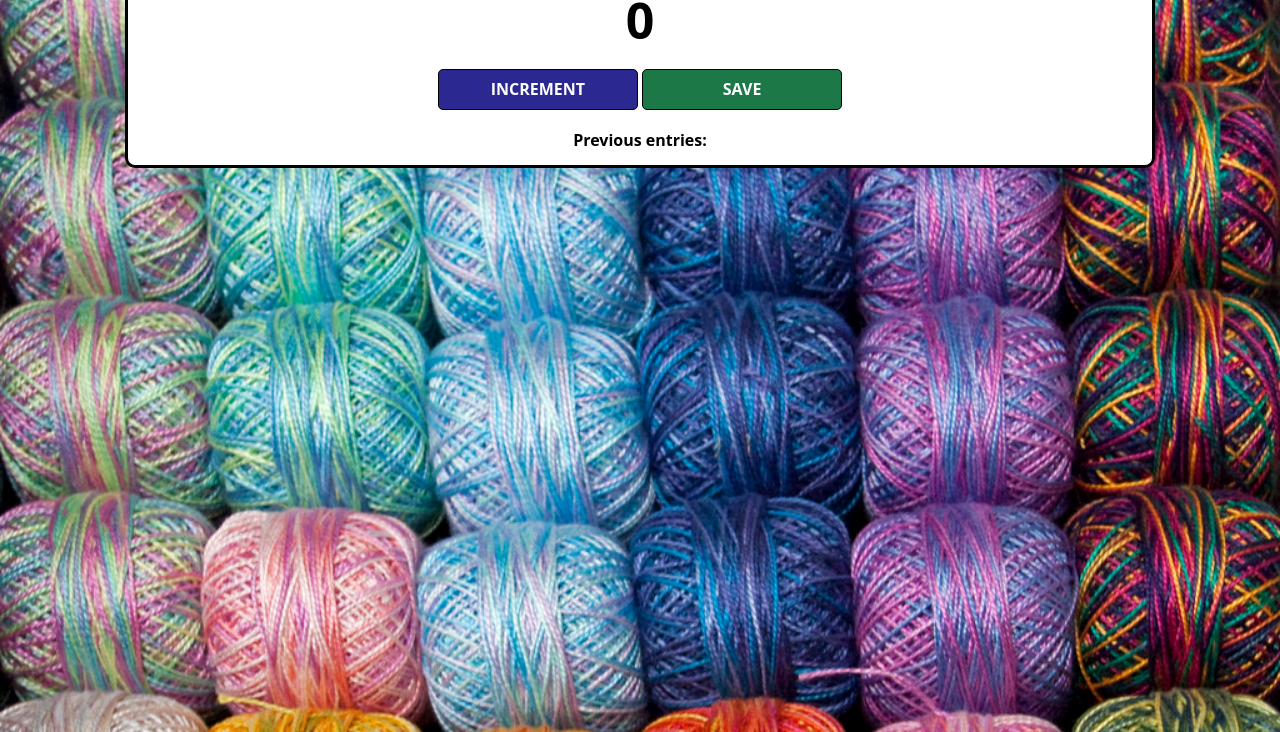
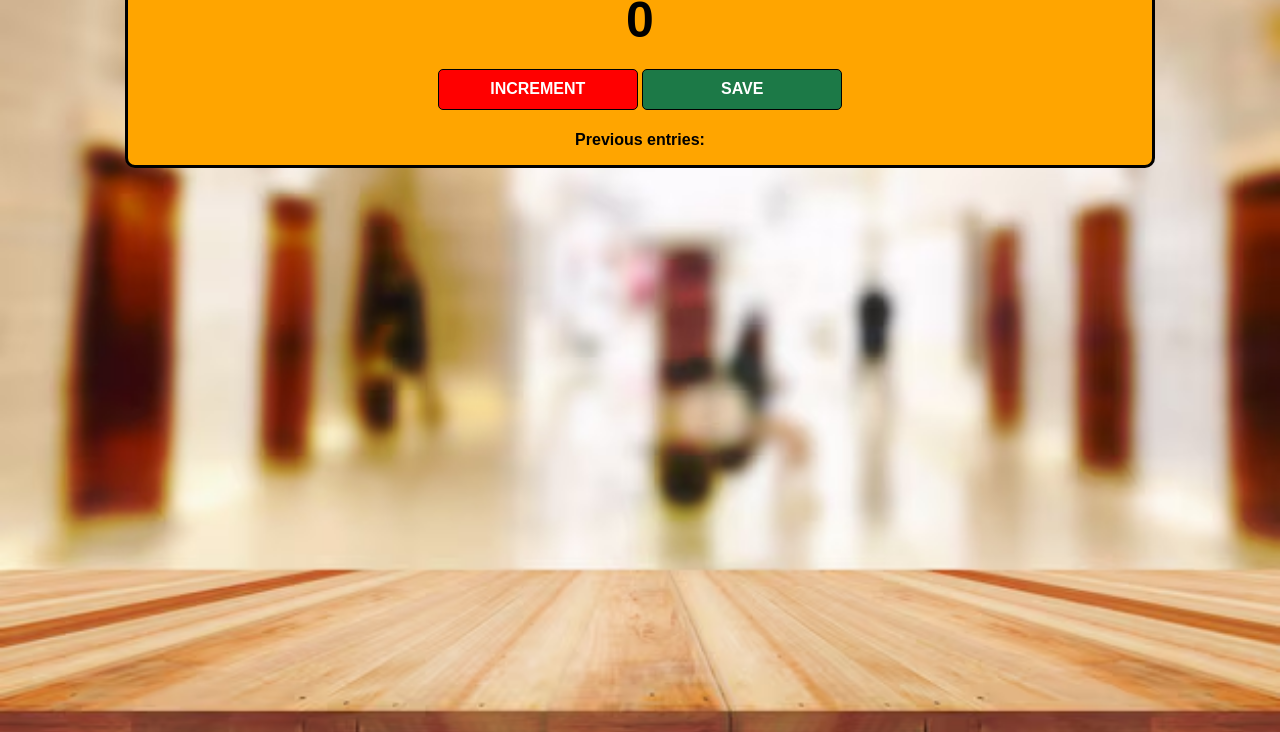
Before and after one commit to Emanah19/Row-Counter, a plain HTML site: page index.html in a window 1280 px wide. Shown: the part 68-800 px from the top of the page. Drawn offline with nearby package versions, Linux system fonts and the light colour scheme.

Commit message:
Update index.css

```diff
--- a/index.css
+++ b/index.css
@@ -1,13 +1,13 @@
 body {
-    background-image: url("yarn.jpeg");
+    background-image: url("counter.avif");
     background-size: cover;
-    font-family: 'Open Sans', 'Helvetica Neue', sans-serif;
+    font-family: sans-serif;
     text-align: center;
     height: 100vh;
 }
 
 .container {
-    background: white;
+    background: orange;
     max-width: 80%;
     margin: auto;
     border: 3px solid black;
@@ -37,7 +37,7 @@ button {
 }
 
 #increment-btn {
-    background: #2C2891;
+    background: red;
 }
 
 #save-btn {
```
